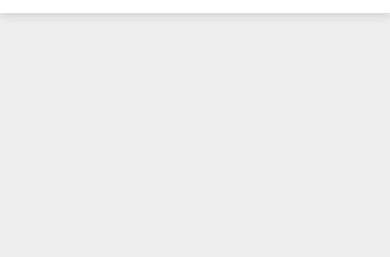
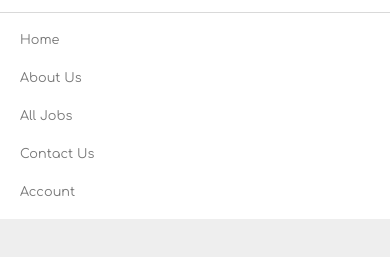
Before and after one commit to LearningBerlin/Responsive-Job-Portal, a website: page home.html in a window 390 px wide. Both pictures are taken after a click on the element 26 px from the left and 36 px from the top of the page. Shown: the part 59-316 px from the top of the page. Drawn offline with Linux system fonts and the light colour scheme.

Commit message:
completed header and completed footer table part 1

```diff
--- a/css/style.css
+++ b/css/style.css
@@ -165,7 +165,13 @@ section {
     background-color: var(--white);
     padding: 1rem .5rem;
     clip-path: polygon(0 0, 100% 0, 100% 0, 0 0);
+    transition: .2s linear;
   }
+
+  .header .flex .navbar.active {
+    clip-path: polygon(0 0, 100% 0, 100% 100%, 0 100%);
+  }
+
 
   .header .flex .navbar a {
     display: block;
--- a/home.html
+++ b/home.html
@@ -33,6 +33,39 @@
     <!-- header section ends -->
 
 
+
+
+
+    <!--footer section starts -->
+   <footer class="footer">
+      <section class="grid">
+        <div class="box">
+          <h3>quick links </h3>
+          <a href="home.html"> <i class="i.fas.fa-angle-right"></i> HOME </a>
+          <a href="about.html"> <i class="i.fas.fa-angle-right"></i> ABOUT </a>
+          <a href="jobs.html"> <i class="i.fas.fa-angle-right"></i> ALL JOBS </a>
+          <a href="contact.html"> <i class="i.fas.fa-angle-right"></i> CONTACT US</a>
+          <a href="#"> <i class="i.fas.fa-angle-right"></i> FILTER SEARCH </a>
+        </div>
+
+
+        <div class="box">
+          <h3>extra links </h3>
+          <a href="home.html"> <i class="i.fas.fa-angle-right"></i> HOME </a>
+          <a href="about.html"> <i class="i.fas.fa-angle-right"></i> ABOUT </a>
+          <a href="jobs.html"> <i class="i.fas.fa-angle-right"></i> ALL JOBS </a>
+          <a href="contact.html"> <i class="i.fas.fa-angle-right"></i> CONTACT US</a>
+          <a href="#"> <i class="i.fas.fa-angle-right"></i> FILTER SEARCH </a>
+        </div>
+
+
+
+      </section>
+    </footer>
+     <!--footer section ends -->
+
+
+
   <!-- custom js file link -->
    <script src="js/script.js"></script>
  </body>
--- a/js/script.js
+++ b/js/script.js
@@ -0,0 +1,16 @@
+let navbar = document.querySelector('.header .flex .navbar');
+
+document.querySelector('#menu-btn').onclick = () => {
+  navbar.classList.toggle('active');
+}
+
+window.onscroll = () => {
+  navbar.classList.remove('active');
+}
+
+document.querySelectorAll('input[type="number"]').forEach(inputNumber => {
+  inputNumber.oninput = () => {
+    if (inputNumber.value.length > inputNumber.maxLength)  inputNumber.value
+      = inputNumber.value.slice(0, inputNumber.maxLength);
+  };
+});
```
